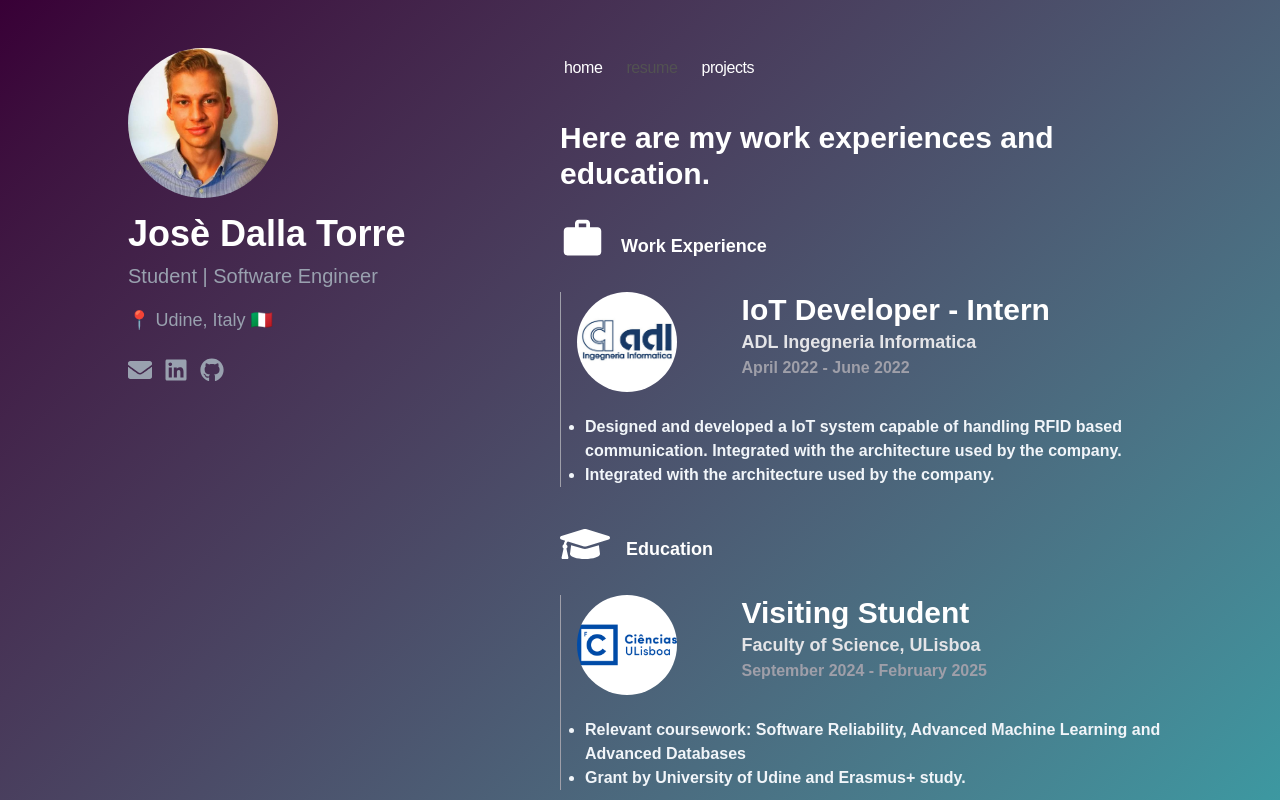
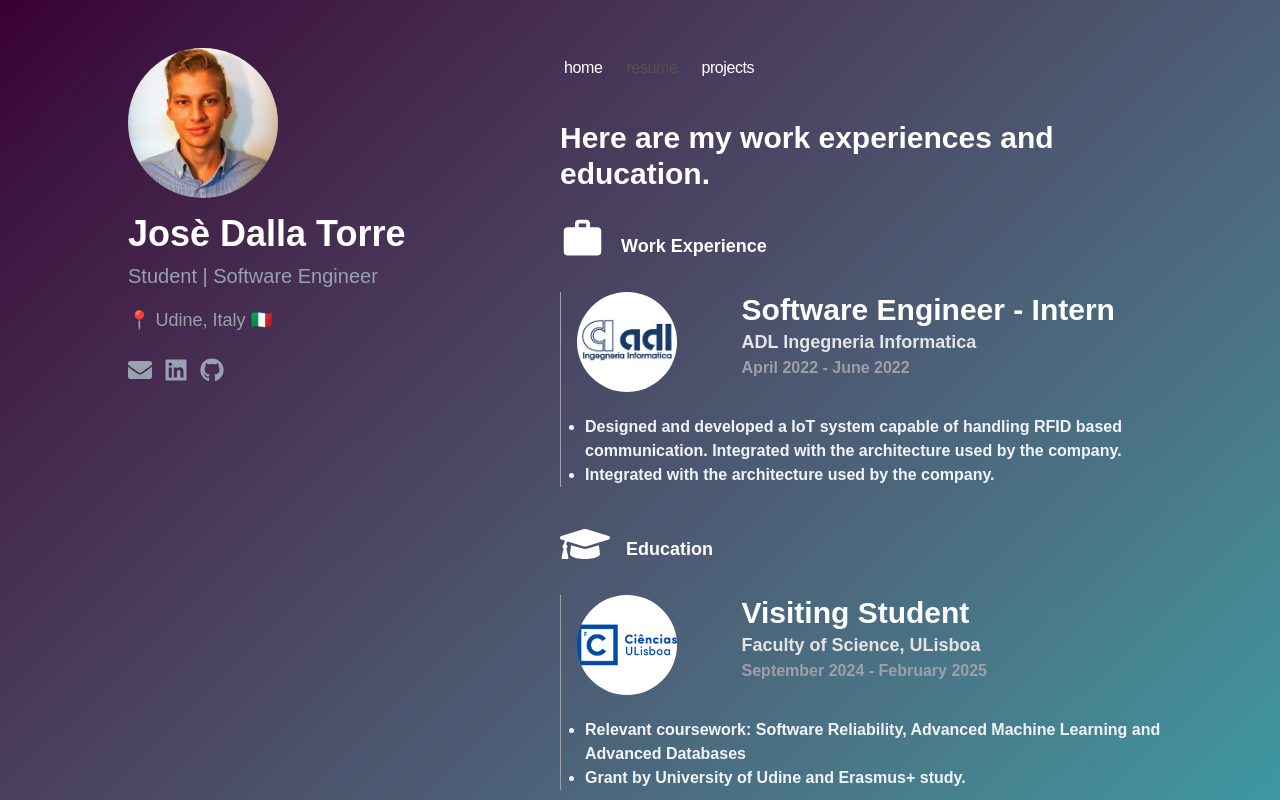
Before and after one commit to josedallatorre/josedallatorre.github.io, a Next.js app: page /resume in a window 1280 px wide. Shown: the top 800 px of the page. Built offline with nearby package versions, Linux system fonts and the light colour scheme.

Commit message:
small change

```diff
--- a/app/resume/page.tsx
+++ b/app/resume/page.tsx
@@ -24,7 +24,7 @@ export default function Page() {
             />
           </div>
           <div className="basis-3/4 pl-2">
-            <p className="text-3xl font-bold">IoT Developer - Intern</p>
+            <p className="text-3xl font-bold">Software Engineer - Intern</p>
             <p className="text-lg text-zinc-200 font-bold">ADL Ingegneria Informatica</p>
             <p className="text-zinc-400 font-bold">April 2022 - June 2022</p>
           </div>
```
